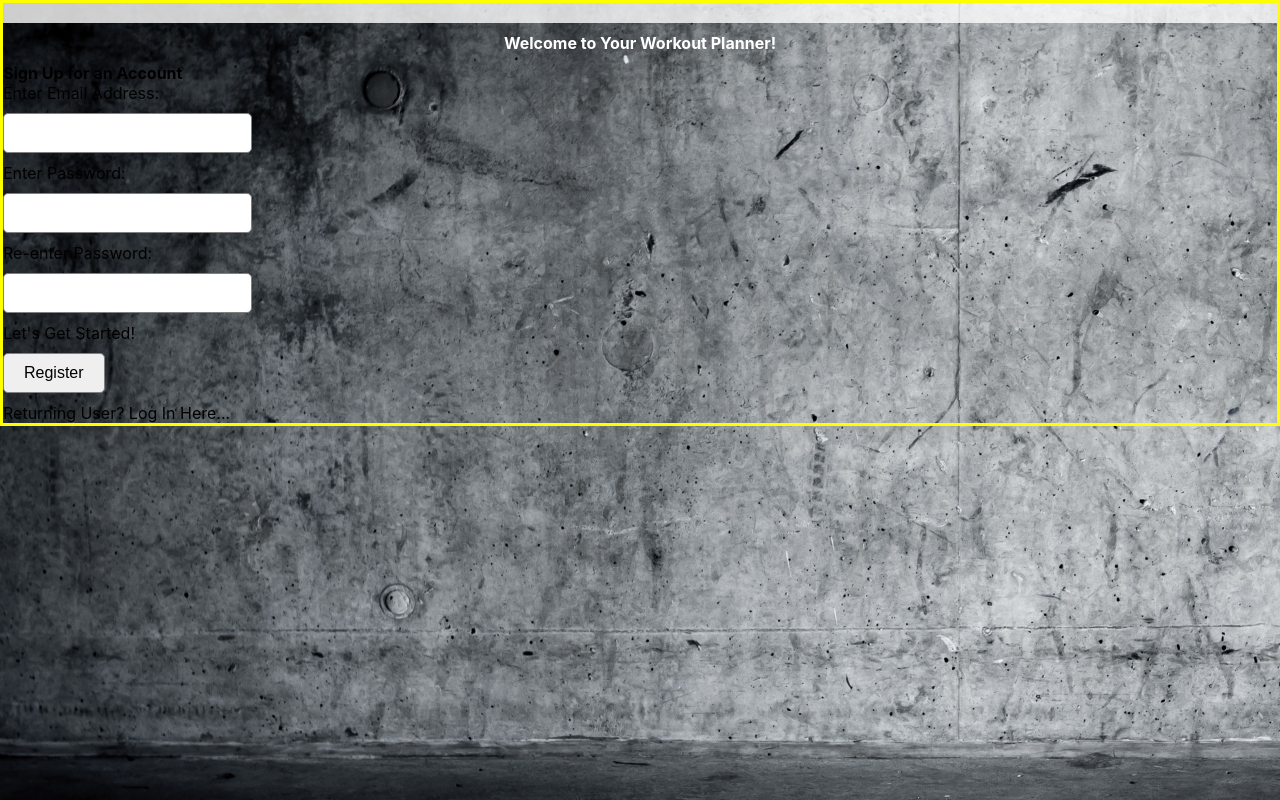
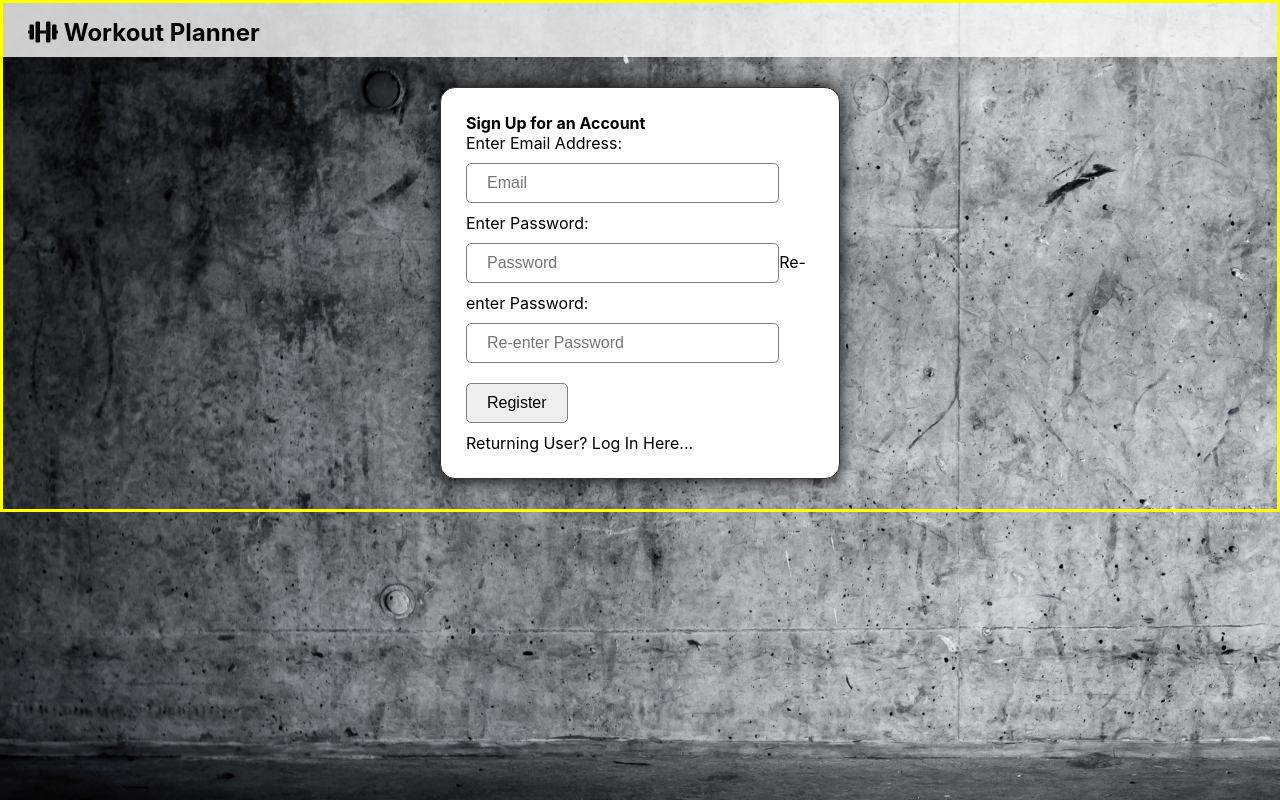
Before and after one commit to EvanPoe/workout-planner-capstone-client, a React (Create React App) app: page /signup in a window 1280 px wide. Built offline with nearby package versions, Linux system fonts and the light colour scheme.

Commit message:
improved styling primarily in library

```diff
--- a/public/index.html
+++ b/public/index.html
@@ -3,6 +3,7 @@
   <head>
     <meta charset="utf-8" />
     <link rel="icon" href="%PUBLIC_URL%/favicon.ico" />
+    <link rel="stylesheet" type="text/css" href="https://cdnjs.cloudflare.com/ajax/libs/font-awesome/5.11.2/css/all.css">
     <meta name="viewport" content="width=device-width, initial-scale=1" />
     <meta name="theme-color" content="#000000" />
     <meta
--- a/src/App.css
+++ b/src/App.css
@@ -61,6 +61,12 @@ body {
   background-image: url("background.jpg");
 }
 
+.clearfix::after {
+  content: "";
+  clear: both;
+  display: table;
+}
+
 div#root div.App div.nav-bar {
   padding: 10px;
   background-color: white;
@@ -71,19 +77,31 @@ div#root div.App div.nav-bar {
   top: 0;
 }
 
-div#root div.App div.nav-bar > a {
+div#root div.App div.nav-bar h1.dumbbell-logo {
+  display: inline-block;
+  width: auto;
+  font-size: 150%;
+  padding-top: 5px;
+  padding-left: 15px;
+}
+
+div#root div.App div.nav-bar div.nav-link-wrapper > a {
   display: inline-block;
   width: auto;
   padding: 10px 20px;
   border-right: 2px solid #ddd;
 }
 
-div#root div.App div.nav-bar > a:last-child {
+div#root div.App div.nav-bar div.nav-link-wrapper > a:last-child {
   border-right: 0;
 }
 
 li {
   list-style: none;
+}
+
+.nav-link-wrapper {
+  float: right;
 }
 
 input,
@@ -92,7 +110,7 @@ button {
   padding: 10px 20px;
   border: 1px solid grey;
   border-radius: 5px;
-  display: block;
+  /* display: block; */
   margin-top: 10px;
   margin-bottom: 10px;
 }
@@ -211,8 +229,65 @@ input {
   margin-right: auto;
 } */
 
+div#root div.App div.login-page form.login-form {
+  padding: 25px;
+  margin: 30px auto;
+  border: 1px solid #333;
+  border-radius: 15px;
+  box-shadow: 0px 0px 15px 3px rgba(0, 0, 0, 0.75);
+  background-color: white;
+  width: 40%;
+  max-width: 400px;
+}
+
+div#root
+  div.App
+  div.login-page
+  form.login-form
+  fieldset.welcome-fieldset
+  > input[type="text"],
+input[type="password"] {
+  width: 90%;
+}
+
+div#root
+  div.App
+  div.login-page
+  form.login-form
+  fieldset.welcome-fieldset
+  p.login-demo {
+  margin-top: 10px;
+  margin-bottom: 10px;
+}
+
+div#root div.App div.sign-up-page form.login-form {
+  padding: 25px;
+  margin: 30px auto;
+  border: 1px solid #333;
+  border-radius: 15px;
+  box-shadow: 0px 0px 15px 3px rgba(0, 0, 0, 0.75);
+  background-color: white;
+  width: 40%;
+  max-width: 400px;
+}
+
+div#root
+  div.App
+  div.sign-up-page
+  form.login-form
+  fieldset.welcome-fieldset
+  > input[type="text"],
+input[type="password"] {
+  width: 90%;
+}
+
+#root > div > div.sign-up-page > form > fieldset > a {
+  display: block;
+}
+
 .library-intro {
   margin: 10px 25px;
+  margin-bottom: 25px;
   background-color: white;
   text-align: center;
 }
@@ -230,20 +305,59 @@ div#root div.App div.exercise-list {
   box-shadow: 0px 0px 15px 3px rgba(0, 0, 0, 0.75);
 }
 
-.list {
-  background-color: white;
+#root > div > div.empty-library {
   text-align: center;
+}
+
+#root > div > div.empty-library > div > form {
+  content: "";
+  display: block;
+  margin: 0 auto;
+  width: 50%;
+  border-bottom: 2px solid #ddd;
+  margin-bottom: 15px;
+}
+
+#root > div > div.empty-library > div > form > button {
+  background-color: #333;
+  color: white;
+  padding: 3px 4px;
+  font-size: 75%;
+}
+
+#root > div > div.empty-library > div > form > button:hover {
+  background-color: rgb(167, 21, 21);
+  cursor: pointer;
+}
+
+#root > div > div.empty-library > a > i {
+  font-size: 130%;
+}
+
+#root > div > div.empty-library > a.useful-info-link > h5 {
+  margin-top: 20px;
 }
 
 .disclaimer {
   margin: 10px 25px;
+  margin-top: 25px;
+  text-align: left;
   border: 1px solid black;
   padding: 2px;
   background-color: white;
 }
 
-.add-workout {
-  margin-top: 15px;
+#root > div > div.workout-builder {
+  padding: 25px;
+  width: 80%;
+  margin: 30px auto;
+  max-width: 1000px;
+  border: 1px solid #333;
+  border-radius: 15px;
+  background-color: white;
+  -webkit-box-shadow: 0px 0px 15px 3px rgba(0, 0, 0, 0.75);
+  -moz-box-shadow: 0px 0px 15px 3px rgba(0, 0, 0, 0.75);
+  box-shadow: 0px 0px 15px 3px rgba(0, 0, 0, 0.75);
 }
 
 .useful-info-link {
--- a/src/components/Home.js
+++ b/src/components/Home.js
@@ -1,14 +1,13 @@
 import React, { Component } from 'react';
 import { NavLink } from 'react-router-dom';
-
+//one comment for state-less component
 export class Home extends Component {
-
     render() {
         return (
             <div className="welcome-page">
 
                 <header>
-                    <h2 className="welcome-header">Welcome to Your Workout Planner!</h2>
+                    {/* <h2 className="welcome-header">Welcome to Your Workout Planner!</h2> */}
                 </header>
 
                 <section className="login-form">
--- a/src/components/Library.js
+++ b/src/components/Library.js
@@ -95,7 +95,7 @@ export class Library extends Component {
             <form className="workoutForm" onSubmit={this.deleteWorkout}>
               <input type="hidden" name="workoutId" defaultValue={workout.id}></input>
               <button type="submit" className="workoutDeleteBtn">
-                Delete Workout
+              <i class="fas fa-trash-alt"></i>
               </button>
             </form>
           </div>
@@ -110,7 +110,7 @@ export class Library extends Component {
 
         {showUserWorkouts}
 
-        <NavLink to="/builder">Add Workout</NavLink>
+        <NavLink to="/builder"><i class="fas fa-plus-square"></i></NavLink>
         <NavLink className="useful-info-link" to="/BasicInfo">
           <h5>Useful Information for Newcomers!</h5>
         </NavLink>
--- a/src/components/Login.js
+++ b/src/components/Login.js
@@ -3,7 +3,7 @@ import { NavLink } from 'react-router-dom';
 import TokenService from '../services/token-service';
 import AuthApiService from '../services/auth-api-service';
 import config from "../config";
-
+//one comment for each state-ful component
 export class Login extends Component {
   constructor(props) {
     super(props);
@@ -16,6 +16,7 @@ export class Login extends Component {
     };
   }
 
+    //take the query parameters and format them for the api call
   formatQueryParams(params) {
     const queryItems = Object.keys(params).map(
       (key) => `${encodeURIComponent(key)}=${encodeURIComponent(params[key])}`
@@ -104,8 +105,7 @@ export class Login extends Component {
     return (
       <div className="login-page">
         <header>
-          <h2 className="welcome-header">Welcome to Your Workout Planner!
-          </h2>
+          {/* <h2 className="welcome-header">Welcome to Your Workout Planner!</h2> */}
         </header>
         <form className="login-form" onSubmit={this.handleSubmit}>
           <fieldset className="welcome-fieldset">
@@ -117,18 +117,19 @@ export class Login extends Component {
             <input
               name="loginEmail"
               type="text"
-              placeholder="Email"
+              value="test@gmail.com"
               required
             />
             <label htmlFor="loginPassword">Password: </label>
             <input
               name="loginPassword"
               type="password"
-              placeholder="Password"
+              value="TestPassword123"
               required
             />
-            <label htmlFor="get-started">Let's Get Going!</label>
+            {/* <label htmlFor="get-started">Let's Get Going!</label> */}
             <input name="get-started" type="submit" value="Log In" />
+            <p class="login-demo">Demo Email: test@gmail.com<br/>Demo Password: TestPassword123</p>
             <NavLink to='/Signup'>New User? Create an Account Here...</NavLink>
             {/* <a href="placeholder">New User? Create an Account Here...</a> */}
           </fieldset>
--- a/src/components/Nav.js
+++ b/src/components/Nav.js
@@ -15,9 +15,10 @@ export class Nav extends Component {
 
   render() {
     return (
-      <div className="nav-bar">
+      <div className="clearfix nav-bar">
+      <h1 className="dumbbell-logo"><i className="fas fa-dumbbell"></i> Workout Planner</h1>
         {TokenService.hasAuthToken() ? (
-          <>
+          <div className="nav-link-wrapper">
             <NavLink to="/">
               <h4>Home</h4>
             </NavLink>
@@ -28,7 +29,7 @@ export class Nav extends Component {
               <h4>Log Out</h4>
               {/*  {TokenService.getUserId()} */}
             </NavLink>
-          </>
+          </div>
         ) : (
           ""
         )}
--- a/src/components/Signup.js
+++ b/src/components/Signup.js
@@ -1,7 +1,7 @@
 import React, { Component } from "react";
-import { NavLink } from 'react-router-dom';
-import AuthApiService from '../services/auth-api-service';
-import TokenService from '../services/token-service.js';
+import { NavLink } from "react-router-dom";
+import AuthApiService from "../services/auth-api-service";
+import TokenService from "../services/token-service.js";
 import config from "../config";
 
 export class Signup extends Component {
@@ -83,18 +83,18 @@ export class Signup extends Component {
     AuthApiService.postUser({
       email: signUpEmail,
       password: signUpPassword,
-  })
+    })
 
-  .then(response => {
-      console.log('user:', response)
-      TokenService.saveAuthToken(response.authToken)
-      TokenService.saveUserId(response.id)
-      window.location = '/library'
-  })
+      .then((response) => {
+        console.log("user:", response);
+        TokenService.saveAuthToken(response.authToken);
+        TokenService.saveUserId(response.id);
+        window.location = "/library";
+      })
 
-  .catch(res => {
-      this.setState({ error: res.error })
-  })
+      .catch((res) => {
+        this.setState({ error: res.error });
+      });
   };
 
   render() {
@@ -107,7 +107,7 @@ export class Signup extends Component {
     return (
       <div className="sign-up-page">
         <header>
-          <h2 className="welcome-header">Welcome to Your Workout Planner!</h2>
+          {/* <h2 className="welcome-header">Welcome to Your Workout Planner!</h2> */}
         </header>
         <form className="login-form" onSubmit={this.handleSubmit}>
           <fieldset className="welcome-fieldset">
@@ -116,14 +116,29 @@ export class Signup extends Component {
               {errorMessage}
             </div>
             <label htmlFor="signUpEmail">Enter Email Address: </label>
-            <input name="signUpEmail" type="text" />
+            <input
+              name="signUpEmail"
+              type="text"
+              placeholder="Email"
+              required
+            />
             <label htmlFor="signUpPassword">Enter Password: </label>
-            <input name="signUpPassword" type="password" />
+            <input
+              name="signUpPassword"
+              type="password"
+              placeholder="Password"
+              required
+            />
             <label htmlFor="verifyPassword">Re-enter Password: </label>
-            <input name="verifyPassword" type="password" />
-            <label htmlFor="getStarted">Let's Get Started!</label>
+            <input
+              name="verifyPassword"
+              type="password"
+              placeholder="Re-enter Password"
+              required
+            />
+            {/* <label htmlFor="getStarted">Let's Get Started!</label> */}
             <input name="getStarted" type="submit" value="Register" />
-            <NavLink to='/Login'>Returning User? Log In Here...</NavLink>
+            <NavLink to="/Login">Returning User? Log In Here...</NavLink>
             {/* <a href="placeholder">Returning User? Log In Here...</a> */}
           </fieldset>
         </form>
```
